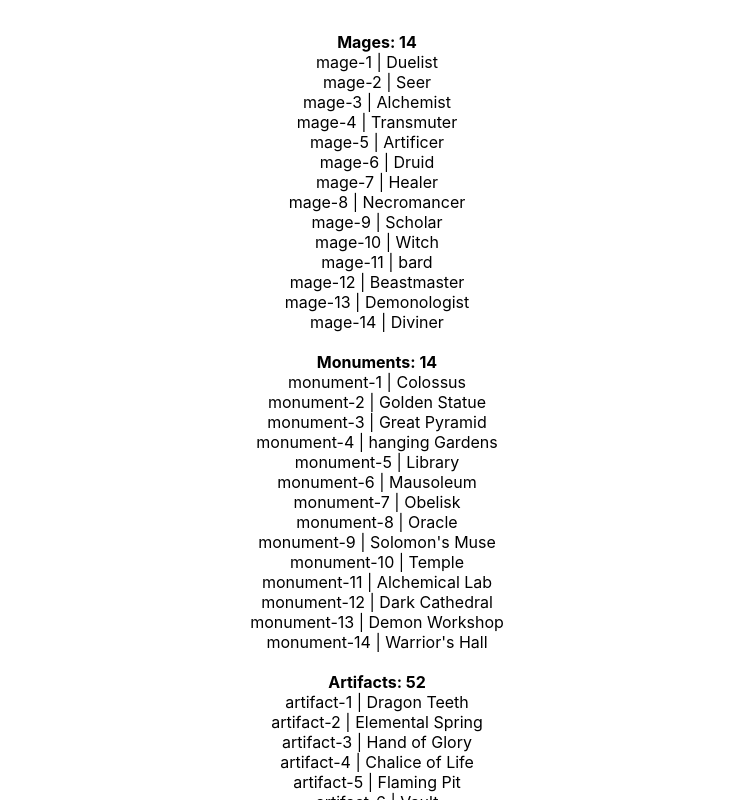
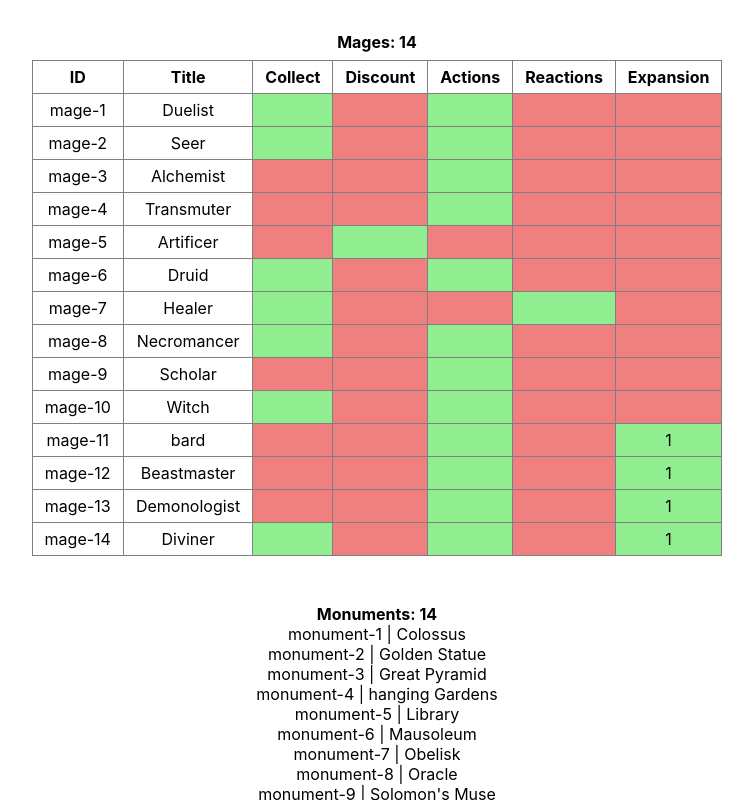
Before and after one commit to Goldgram/ResArcana, a React (Create React App) app in the folder res-arcana/: page / in a window 1280 px wide. Shown: the top 800 px of the page, without its empty margins (263-1016 px from the left). Built offline with nearby package versions, Linux system fonts and the light colour scheme.

Commit message:
restructure

```diff
--- a/res-arcana/public/index.html
+++ b/res-arcana/public/index.html
@@ -24,7 +24,7 @@
       work correctly both with client-side routing and a non-root public URL.
       Learn how to configure a non-root public URL by running `npm run build`.
     -->
-    <title>React App</title>
+    <title>Res Arcana</title>
   </head>
   <body>
     <noscript>You need to enable JavaScript to run this app.</noscript>
--- a/res-arcana/src/App.tsx
+++ b/res-arcana/src/App.tsx
@@ -1,14 +1,14 @@
-import React from "react";
+import React from 'react'
 // import logo from "./logo.svg";
-import "./App.css";
-import { POC } from "./poc";
+import './App.css'
+import { ItemTables } from './ItemTables/index'
 
 function App() {
   return (
-    <div className="App">
-      <POC />
+    <div className='App'>
+      <ItemTables />
     </div>
-  );
+  )
 }
 
-export default App;
+export default App
--- /dev/null
+++ b/res-arcana/src/ItemTables/index.css
@@ -0,0 +1,19 @@
+.table-container {
+  padding: 32px;
+}
+
+table,
+th,
+td {
+  border: 1px solid gray;
+  border-collapse: collapse;
+}
+
+table {
+  margin: 8px auto;
+}
+
+th,
+td {
+  padding: 6px 12px;
+}
--- /dev/null
+++ b/res-arcana/src/ItemTables/index.tsx
@@ -0,0 +1,109 @@
+import React from 'react'
+import { MAGES } from '../consts/mages'
+import { MONUMENTS } from '../consts/monuments'
+import { ARTIFACTS } from '../consts/artifacts'
+import { MAGIC_ITEMS } from '../consts/magic-items'
+import { SCROLLS } from '../consts/scrolls'
+import { PLACES_OF_POWER } from '../consts/places-of-power'
+
+import './index.css'
+
+const truthyTd = (object: any, value: any = undefined) => {
+  return (
+    <td style={{ backgroundColor: object ? 'lightgreen' : 'lightcoral' }}>
+      {value}
+    </td>
+  )
+}
+
+export const ItemTables = () => {
+  return (
+    <div className='table-container'>
+      <b>Mages: {MAGES.length}</b>
+      <table>
+        <thead>
+          <tr>
+            <th>ID</th>
+            <th>Title</th>
+            <th>Collect</th>
+            <th>Discount</th>
+            <th>Actions</th>
+            <th>Reactions</th>
+            <th>Expansion</th>
+          </tr>
+        </thead>
+        <tbody>
+          {MAGES.map((m) => {
+            return (
+              <tr>
+                <td>{m.id}</td>
+                <td>{m.title}</td>
+                {truthyTd(m.collect)}
+                {truthyTd(m.discount)}
+                {truthyTd(m.actions)}
+                {truthyTd(m.reactions)}
+                {truthyTd(m.expansion, m.expansion)}
+              </tr>
+            )
+          })}
+        </tbody>
+      </table>
+
+      <br />
+      <br />
+
+      <b>Monuments: {MONUMENTS.length}</b>
+      {MONUMENTS.map((m) => {
+        return (
+          <div>
+            {m.id} | {m.title}
+          </div>
+        )
+      })}
+
+      <br />
+
+      <b>Artifacts: {ARTIFACTS.length}</b>
+      {ARTIFACTS.map((m) => {
+        return (
+          <div>
+            {m.id} | {m.title}
+          </div>
+        )
+      })}
+
+      <br />
+
+      <b>Magic Items: {MAGIC_ITEMS.length}</b>
+      {MAGIC_ITEMS.map((m) => {
+        return (
+          <div>
+            {m.id} | {m.title}
+          </div>
+        )
+      })}
+
+      <br />
+
+      <b>Scrolls: {SCROLLS.length}</b>
+      {SCROLLS.map((m) => {
+        return (
+          <div>
+            {m.id} | {m.title}
+          </div>
+        )
+      })}
+
+      <br />
+
+      <b>Places of Power: {PLACES_OF_POWER.length}</b>
+      {PLACES_OF_POWER.map((m) => {
+        return (
+          <div>
+            {m.id} | {m.sideA.title} | {m.sideB.title}
+          </div>
+        )
+      })}
+    </div>
+  )
+}
--- a/res-arcana/src/poc/consts/artifacts.ts
+++ b/res-arcana/src/consts/artifacts.ts
@@ -1,4 +1,4 @@
-import { Artifact } from '../types'
+import { Artifact } from '../types/types'
 
 /* Starting Hand */
 
--- a/res-arcana/src/poc/consts/mages.ts
+++ b/res-arcana/src/consts/mages.ts
@@ -1,4 +1,4 @@
-import { Mage } from '../types'
+import { Mage } from '../types/types'
 
 /* Starting Hand */
 
--- a/res-arcana/src/poc/consts/magic-items.ts
+++ b/res-arcana/src/consts/magic-items.ts
@@ -1,4 +1,4 @@
-import { MagicItem } from '../types'
+import { MagicItem } from '../types/types'
 
 const CALM_OR_ELAN: MagicItem = {
   id: 'magic-item-1',
--- a/res-arcana/src/poc/consts/monuments.ts
+++ b/res-arcana/src/consts/monuments.ts
@@ -1,4 +1,4 @@
-import { Monument } from '../types'
+import { Monument } from '../types/types'
 
 const COLOSSUS: Monument = {
   id: 'monument-1',
--- a/res-arcana/src/poc/consts/places-of-power.ts
+++ b/res-arcana/src/consts/places-of-power.ts
@@ -1,4 +1,4 @@
-import { PlaceOfPower, PlaceOfPowerSet } from '../types'
+import { PlaceOfPower, PlaceOfPowerSet } from '../types/types'
 
 const SACRED_GROVE: PlaceOfPower = {
   id: 'place-of-power-1A',
--- a/res-arcana/src/poc/consts/scrolls.ts
+++ b/res-arcana/src/consts/scrolls.ts
@@ -1,4 +1,4 @@
-import { Scroll } from '../types'
+import { Scroll } from '../types/types'
 
 const AUGURY: Scroll = {
   id: 'scroll-1',
--- a/res-arcana/src/poc/index.tsx
+++ /dev/null
@@ -1,77 +0,0 @@
-import React from 'react'
-import { MAGES } from './consts/mages'
-import { MONUMENTS } from './consts/monuments'
-import { ARTIFACTS } from './consts/artifacts'
-import { MAGIC_ITEMS } from './consts/magic-items'
-import { SCROLLS } from './consts/scrolls'
-import { PLACES_OF_POWER } from './consts/places-of-power'
-
-export const POC = () => {
-  return (
-    <div style={{ padding: 32 }}>
-      <b>Mages: {MAGES.length}</b>
-      {MAGES.map((m) => {
-        return (
-          <div>
-            {m.id} | {m.title}
-          </div>
-        )
-      })}
-
-      <br />
-
-      <b>Monuments: {MONUMENTS.length}</b>
-      {MONUMENTS.map((m) => {
-        return (
-          <div>
-            {m.id} | {m.title}
-          </div>
-        )
-      })}
-
-      <br />
-
-      <b>Artifacts: {ARTIFACTS.length}</b>
-      {ARTIFACTS.map((m) => {
-        return (
-          <div>
-            {m.id} | {m.title}
-          </div>
-        )
-      })}
-
-      <br />
-
-      <b>Magic Items: {MAGIC_ITEMS.length}</b>
-      {MAGIC_ITEMS.map((m) => {
-        return (
-          <div>
-            {m.id} | {m.title}
-          </div>
-        )
-      })}
-
-      <br />
-
-      <b>Scrolls: {SCROLLS.length}</b>
-      {SCROLLS.map((m) => {
-        return (
-          <div>
-            {m.id} | {m.title}
-          </div>
-        )
-      })}
-
-      <br />
-
-      <b>Places of Power: {PLACES_OF_POWER.length}</b>
-      {PLACES_OF_POWER.map((m) => {
-        return (
-          <div>
-            {m.id} | {m.sideA.title} | {m.sideB.title}
-          </div>
-        )
-      })}
-    </div>
-  )
-}
--- a/res-arcana/src/poc/types.ts
+++ b/res-arcana/src/types/types.ts
@@ -136,9 +136,9 @@ interface ItemBase {
   title: string
   expansion?: number
   collect?: Resources | Or<Resources>
+  discount?: Discount
   actions?: Action[]
   reactions?: Reaction[]
-  discount?: Discount
   points?: number
 }
 
```
